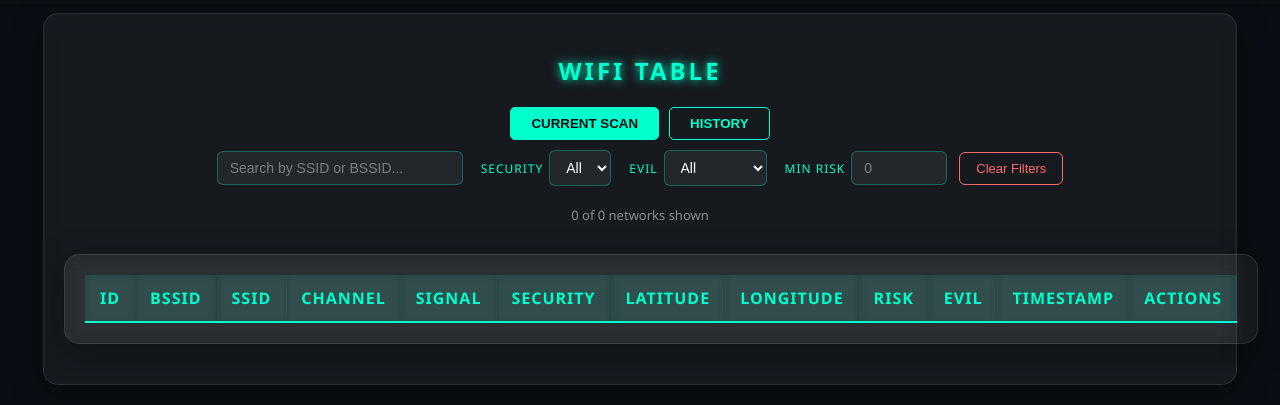
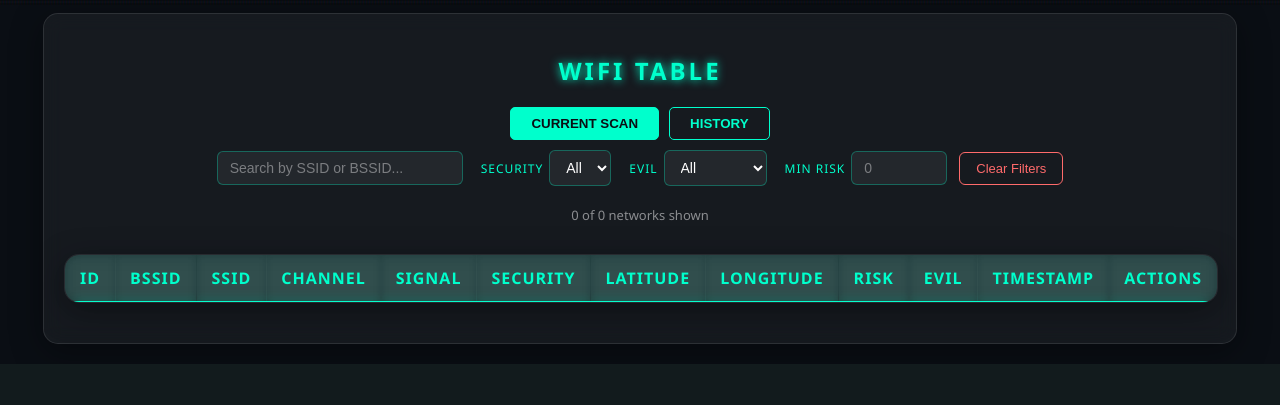
Before and after one commit to mojba10/Warwalking-with-Raspberry-pi, a Flask app: page / in a window 1280 px wide. Shown: the part 795-1200 px from the top of the page. After the commit the page ends 1159 px from the top, so only its background shows below. Run offline with Flask 3, Linux system fonts and the light colour scheme; data that the repository does not hold is empty; parts of the project's set-up code (start-up, migrations or seed data) failed here and were passed over; grey boxes are pictures that could not be loaded.

Commit message:
Front End

```diff
--- a/web/templates/index.html
+++ b/web/templates/index.html
@@ -108,9 +108,15 @@
             color: var(--bg-dark);
         }
 
+        .data-table-container {
+        overflow-x: auto;
+        max-width: 100%;
+        }
+
         .data-table {
             width: 90%;
-            border-collapse: separate;
+            min-width: 800px;
+            border-collapse: collapse;
             border-spacing: 0;
             margin-top: 30px;
             overflow: hidden;
```
